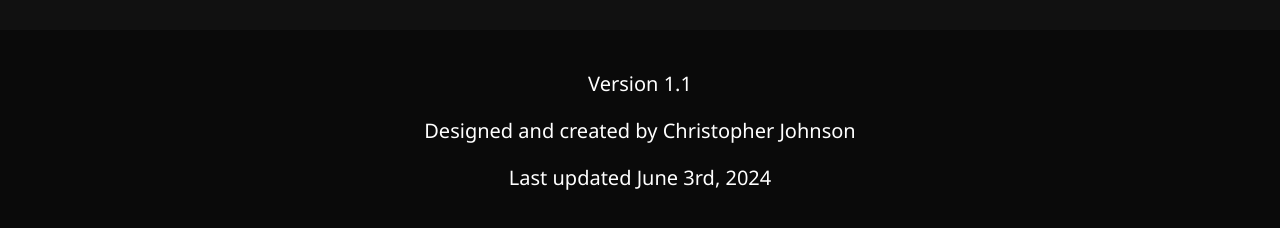
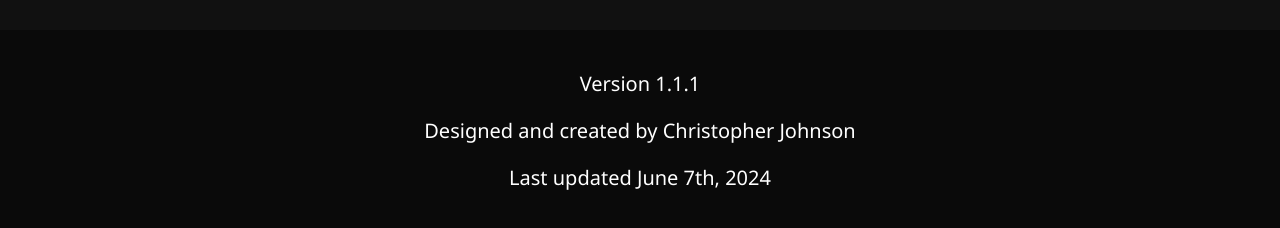
Before and after one commit to ChrispyJohnson1/ChrispyWebsite, a React (Create React App) app in the folder chrispy-website/: page / in a window 1280 px wide. Shown: the part 6297-6525 px from the top of the page. Built offline with nearby package versions, Linux system fonts and the light colour scheme; a web font is replaced by a local one.

Commit message:
Version 1.1.1
Updated resume

```diff
--- a/chrispy-website/package.json
+++ b/chrispy-website/package.json
@@ -43,6 +43,7 @@
     ]
   },
   "devDependencies": {
+    "@babel/plugin-bugfix-firefox-class-in-computed-class-key": "^7.24.7",
     "@babel/plugin-proposal-private-property-in-object": "^7.21.11"
   }
 }
--- a/chrispy-website/src/App.js
+++ b/chrispy-website/src/App.js
@@ -417,7 +417,7 @@ function App() {
             <div id = 'resume-container'>
                 <div className = 'resume-section' id = 'resume-link'>
                   <h1>Download my resume here:</h1>
-                  <a href = 'https://drive.google.com/file/d/1p0bKEndielhuvwphwNqBtRlHbPHnEHJU/view?usp=drive_link' target='blank'>
+                  <a href = 'https://drive.google.com/file/d/13cJYzLsSFRI7dvBmzOI0ET8M5nNdBE7X/view?usp=sharing' target='blank'>
                     <div id = 'resume-download-button'>
                       <FontAwesomeIcon icon = {faDownload} id = 'download-icon' />   {/* Download Icon */}
                       Download
@@ -456,9 +456,9 @@ function App() {
           </section>
         </div>
         <div id = 'site-footer'>                                                { /* Site Footer */ }
-          <p>Version 1.1</p>
+          <p>Version 1.1.1</p>
           <p>Designed and created by Christopher Johnson</p>
-          <p>Last updated June 3rd, 2024</p>
+          <p>Last updated June 7th, 2024</p>
         </div>
     </div>
   );
```
Also changed, not shown: 1 other file (tests, documents, lock files or other folders).
